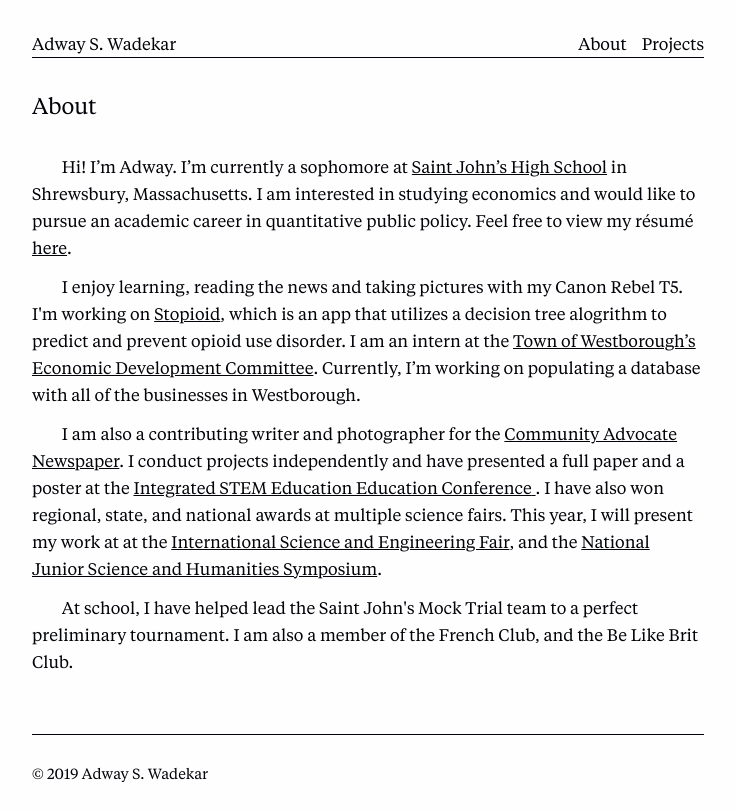
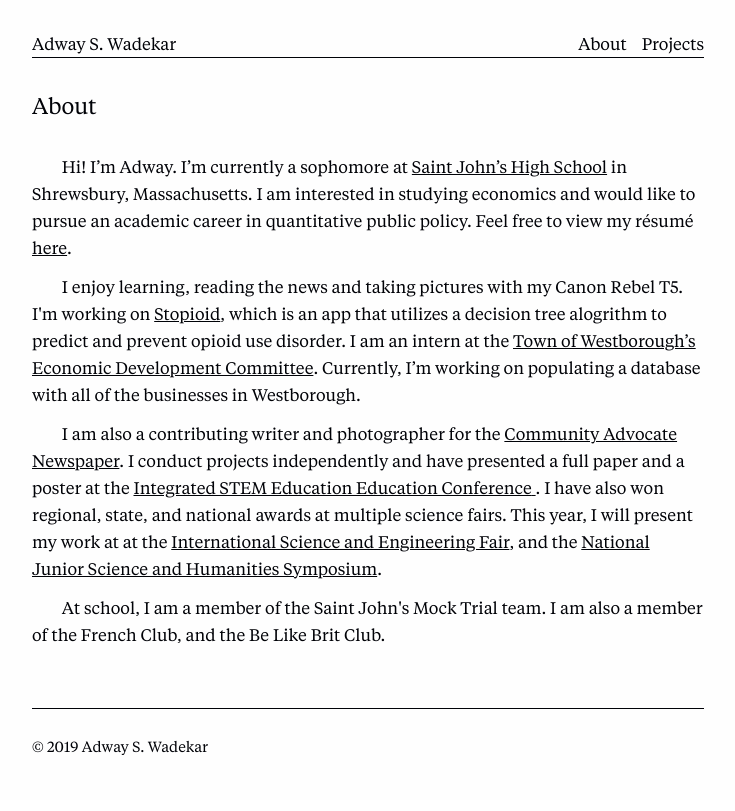
Before and after one commit to adway/2019-site, a Gatsby site: page / in a window 1280 px wide. Shown: the whole page, without its empty margins (272-1007 px from the left). Built offline with nearby package versions, Linux system fonts and the light colour scheme; Gatsby itself is replaced by a stand-in of ours.

Commit message:
Update site and resume

```diff
--- a/src/pages/index.js
+++ b/src/pages/index.js
@@ -48,19 +48,21 @@ export default () => (
       </Link>
       . I have also won regional, state, and national awards at multiple science
       fairs. This year, I will present my work at at the{' '}
-      <Link href="https://student.societyforscience.org/intel-isef">
+      <Link
+        target="_blank"
+        href="https://student.societyforscience.org/intel-isef"
+      >
         International Science and Engineering Fair
       </Link>
       , and the{' '}
-      <Link href="https://www.jshs.org/national-symposium/">
+      <Link target="_blank" href="https://www.jshs.org/national-symposium/">
         National Junior Science and Humanities Symposium
       </Link>
       .
     </P>
     <P>
-      At school, I have helped lead the Saint John's Mock Trial team to a
-      perfect preliminary tournament. I am also a member of the French Club, and
-      the Be Like Brit Club.
+      At school, I am a member of the Saint John's Mock Trial team. I am also a
+      member of the French Club, and the Be Like Brit Club.
     </P>
   </Layout>
 );
```
Also changed, not shown: 1 other file.
